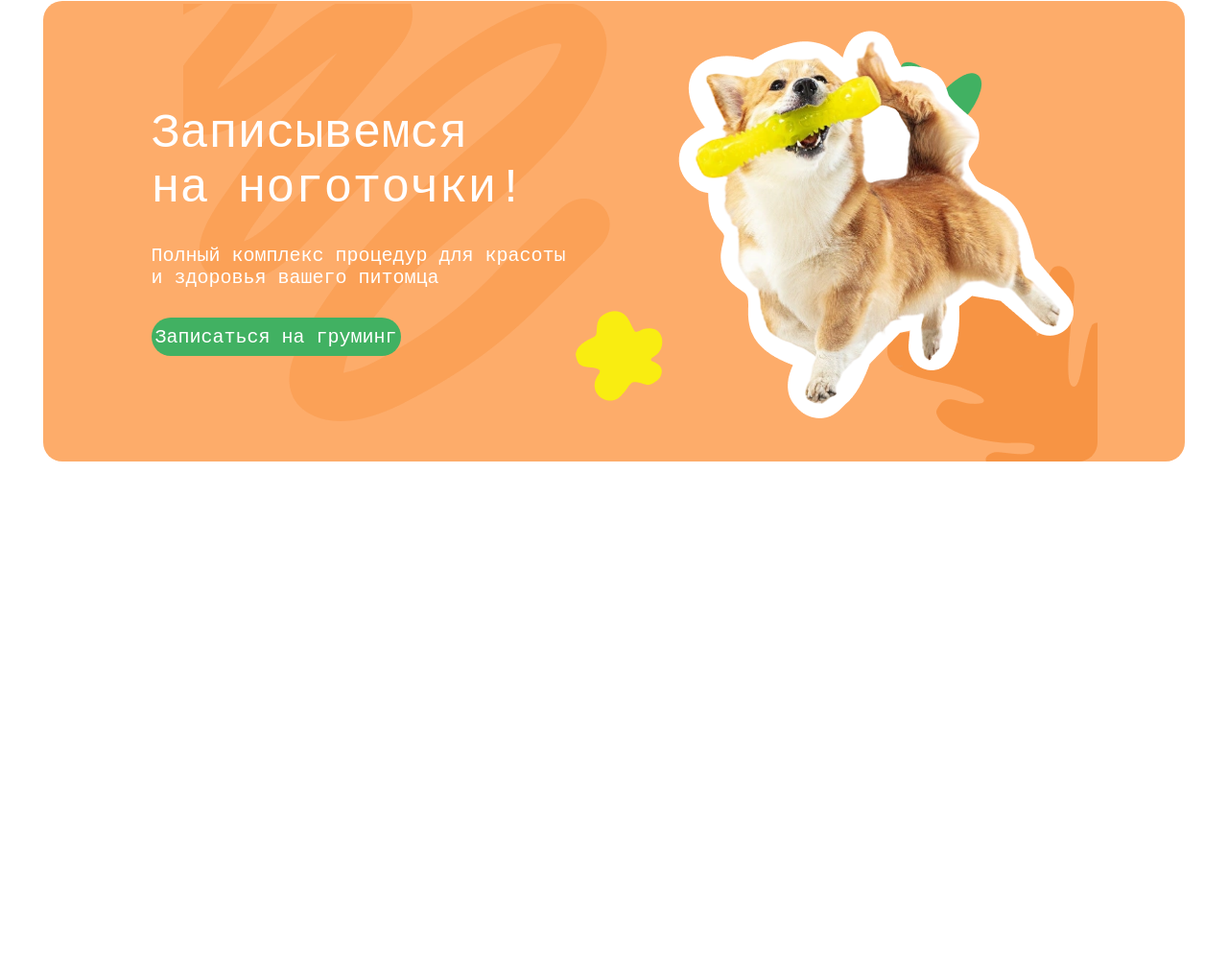
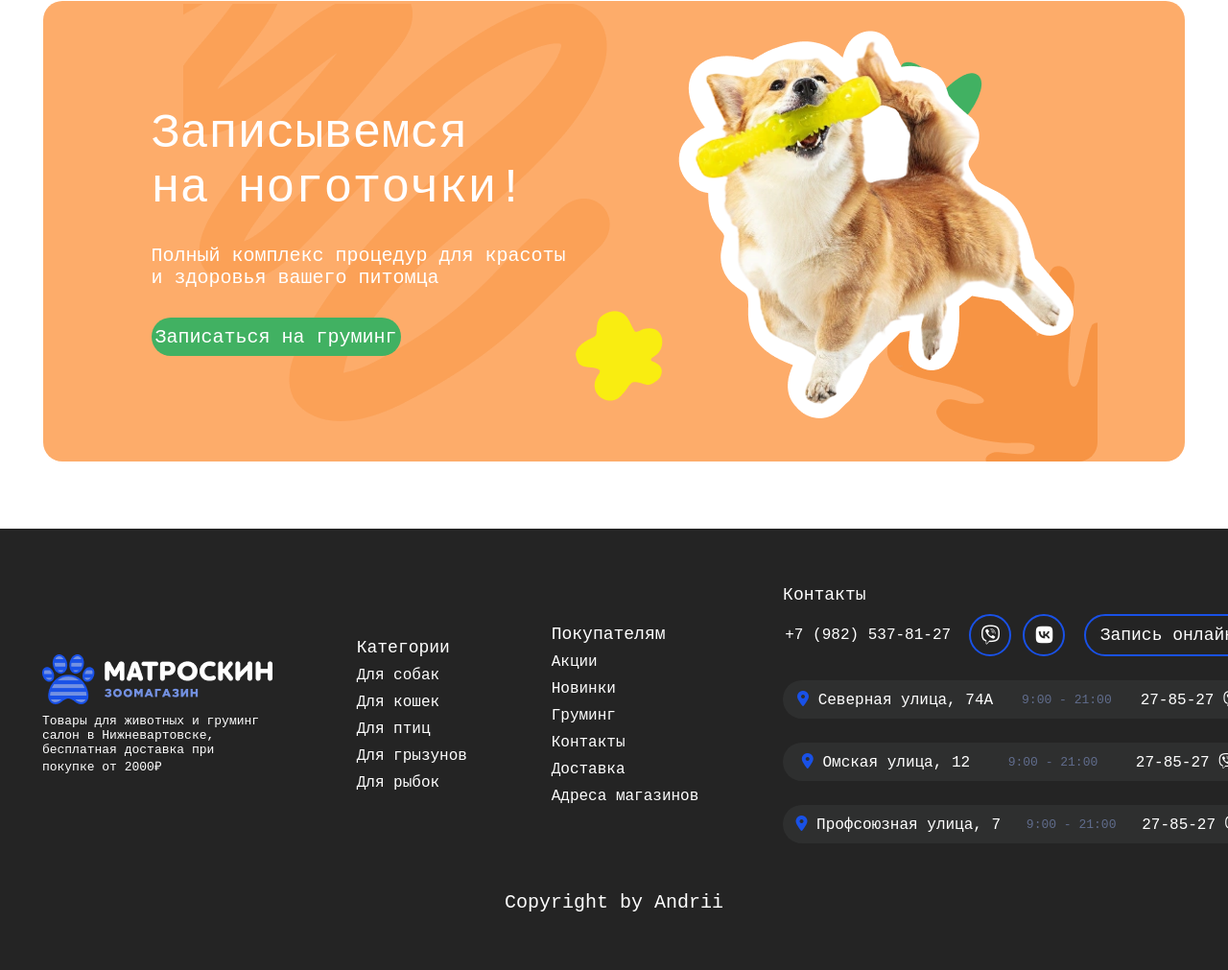
Before and after one commit to andreyk1n/Pet-store, a plain HTML site: page index.html in a window 1280 px wide. Shown: the part 5018-6029 px from the top of the page at 96% size. Before the commit the page ends 5499 px from the top, so only its background shows below. Drawn offline with Linux system fonts and the light colour scheme.

Commit message:
+ footer

```diff
--- a/index.html
+++ b/index.html
@@ -288,7 +288,7 @@
             </div>
         </section>
         <!-- registrations -->
-        <div class="registrations">
+        <section class="registrations">
             <div class="registrations-content">
                 <img src="./images/Vector7.png" alt="" class="vector-7">
                 <div class="reg-left">
@@ -303,7 +303,61 @@
                 <img src="./images/vector9.png" alt="" class="vector-9">
                 <img src="./images/vector10.png" alt="" class="vector-10">
             </div>
-        </div>
+        </section>
+        <!-- footer -->
+        <footer>
+            <div class="footer-row1">
+                <div class="footer-item medium">
+                    <img src="./images/matroskin_logo 1.png" alt="">
+                    <p class="text-14 white">Товары для животных и груминг салон в Нижневартовске, бесплатная доставка при покупке от 2000₽</p>
+                </div>
+                <div class="footer-item">
+                    <p class="text-18 white">Категории</p>
+                    <a href="#" class="footer-link">Для собак</a>
+                    <a href="#" class="footer-link">Для кошек</a>
+                    <a href="#" class="footer-link">Для птиц</a>
+                    <a href="#" class="footer-link">Для грызунов</a>
+                    <a href="#" class="footer-link">Для рыбок</a>
+                </div>
+                <div class="footer-item">
+                    <p class="text-18 white">Покупателям</p>
+                    <a href="#" class="footer-link">Акции</a>
+                    <a href="#" class="footer-link">Новинки</a>
+                    <a href="#" class="footer-link">Груминг</a>
+                    <a href="#" class="footer-link">Контакты</a>
+                    <a href="#" class="footer-link">Доставка</a>
+                    <a href="#" class="footer-link">Адреса магазинов</a>
+                </div>
+                <div class="footer-item big">
+                    <p class="text-18 white">Контакты</p>
+                    <div class="footer-item-row">
+                        <p class="text-16 white">+7 (982) 537-81-27</p>
+                        <div class="footer-icons-container">
+                            <div class="footer-viber-icon"><a href="#"><i class="fa-brands fa-viber"></i></a></div>
+                            <div class="footer-vk-icon"><a href="#"><i class="fa-brands fa-vk"></i></a></div>
+                        </div>
+                        <div class="footer-reg-btn"><a href="#">Запись онлайн</a></div>
+                    </div>
+                    <div class="footer-adress-row">
+                        <p class="text-16 white"><i class="fa-solid fa-location-dot blue-color"></i> Северная улица, 74А</p>
+                        <p class="muted">9:00 - 21:00</p>
+                        <p class="text-16 white">27-85-27 <i class="fa-brands fa-viber white"></i></p>
+                    </div>
+                    <div class="footer-adress-row">
+                        <p class="text-16 white"><i class="fa-solid fa-location-dot blue-color"></i> Омская улица, 12</p>
+                        <p class="muted">9:00 - 21:00</p>
+                        <p class="text-16 white">27-85-27 <i class="fa-brands fa-viber white"></i></p>
+                    </div><div class="footer-adress-row">
+                        <p class="text-16 white"><i class="fa-solid fa-location-dot blue-color"></i> Профсоюзная улица, 7</p>
+                        <p class="muted">9:00 - 21:00</p>
+                        <p class="text-16 white">27-85-27 <i class="fa-brands fa-viber white"></i></p>
+                    </div>
+                </div>
+            </div>
+            <div class="footer-row2">
+                <p class="text-20 white">Copyright by Andrii</p>
+            </div>
+        </footer>
     </div>
 </body>
 
--- a/style.css
+++ b/style.css
@@ -693,3 +693,134 @@ nav ul li a:hover {
     right: 20%;
     margin-top: -260px;
 }
+
+/* footer */
+
+footer {
+    padding-top: 20px;
+    padding-bottom: 20px;
+    background-color: #242424;
+    width: 100%;
+    height: 420px;
+    display: flex;
+    justify-content: center;
+    flex-direction: column;
+    gap: 50px;
+}
+
+.footer-item {
+    display: flex;
+    flex-direction: column;
+    gap: 10px;
+}
+
+.medium {
+    width: 240px;
+}
+
+.footer-link {
+    font-size: 16px;
+    color: white;
+    text-decoration: none;
+}
+
+.footer-link:hover {
+    text-decoration: line-through;
+}
+
+.big {
+    width: 420px;
+}
+
+.footer-item-row {
+    display: flex;
+    justify-content: space-around;
+    align-items: center;
+    gap: 15px;
+    width: 490px;
+}
+
+.footer-adress-row {
+    display: flex;
+    height: 40px;
+    width: 490px;
+    background: rgba(237, 241, 251, 0.05);
+    border-radius: 50px;
+    justify-content: space-around;
+    align-items: center;
+    margin-top: 15px;
+}
+
+.footer-row1 {
+    display: flex;
+    justify-content: space-around;
+    align-items: center;
+
+}
+
+.footer-reg-btn {
+    width: 170px;
+    height: 40px;
+    border: 2px solid #1951E7;
+    border-radius: 34px;
+    display: flex;
+    justify-content: center;
+    align-items: center;
+    transition-duration: .8s;
+}
+
+.footer-reg-btn:hover {
+    background-color: #1951E7;
+}
+
+.footer-reg-btn a {
+    text-decoration: none;
+    color: white;
+    font-size: 18px;
+}
+
+.footer-viber-icon, .footer-vk-icon{
+    width: 40px;
+    height: 40px;
+    display: flex;
+    justify-content: center;
+    align-items: center;
+    border: 2px solid #1951E7;
+    border-radius: 50%;
+    transition-duration: .8s;
+}
+
+.footer-viber-icon:hover {
+    background-color: #1951E7
+}
+
+.footer-vk-icon:hover {
+    background-color: #1951E7
+}
+
+.footer-viber-icon i {
+    font-size: 20px;
+    color: white;
+}
+
+.footer-vk-icon i {
+    font-size: 20px;
+    color: white;
+}
+
+.footer-icons-container {
+    width: 100px;
+    display: flex;
+    justify-content: space-between;
+    align-items: center;
+}
+
+.blue-color {
+    color: #1951E7;
+}
+
+.footer-row2 {
+    display: flex;
+    justify-content: center;
+    align-items: center;
+}
```
Also changed, not shown: images/matroskin_logo 1.png (added).
